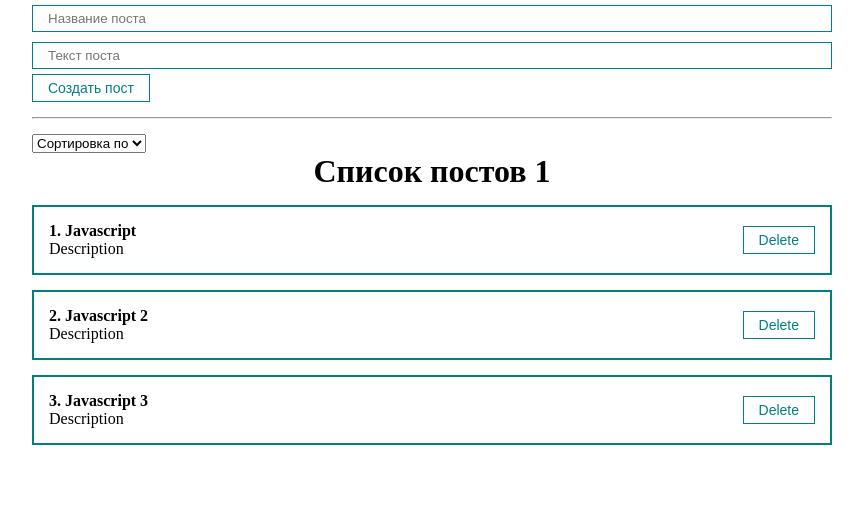
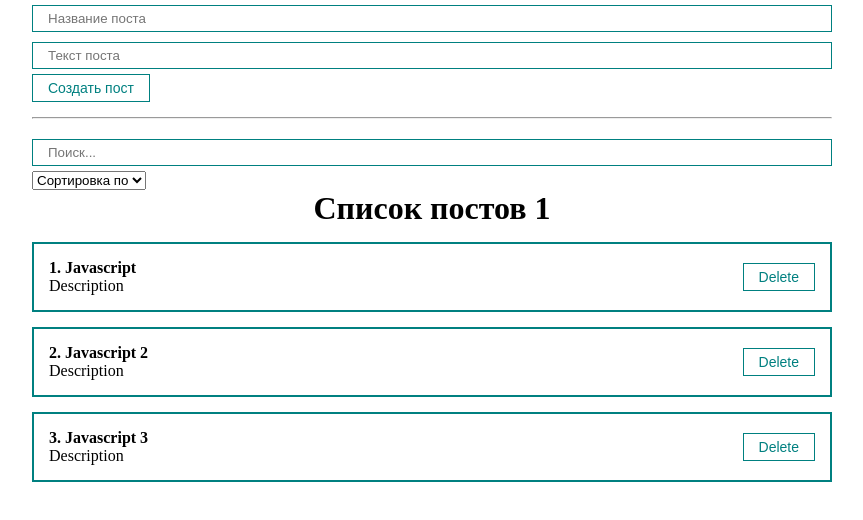
Before and after one commit to ChuikinaMaria/ulbi_react, a React (Create React App) app: page / in a window 1280 px wide. Shown: the top 520 px of the page, without its empty margins (208-1071 px from the left). Built offline with nearby package versions, Linux system fonts and the light colour scheme.

Commit message:
sortedPosts

```diff
--- a/src/App.js
+++ b/src/App.js
@@ -3,6 +3,7 @@
 import PostList from './components/PostList';
 import PostForm from './components/PostForm';
 import MySelect from './components/UI/select/MySelect';
+import MyInput from './components/UI/input/MyInput';
 
 
 function App() {
@@ -14,6 +15,7 @@
   ])
 
   const [selectedSort, setSelectedSort] = useState('');
+  const [searchQuery, setSearchQuery] = useState('');
 
 
 
@@ -25,14 +27,22 @@
     setPosts(posts.filter(p => p.id !== post.id))
   }
 
+  const sortPosts = (sort) => {
+    setSelectedSort(sort);
+    setPosts([...posts].sort((a, b) => a[sort].localeCompare(b[sort])))
+  }
+
   return (
     <div className="App">
       <PostForm create={createPost} />
       <hr style={{margin: '15px 0'}} />
       <div>
+        <MyInput
+          placeholder="Поиск..."
+        />
         <MySelect
           value={selectedSort}
-          onChange={sort => setSelectedSort(sort)}
+          onChange={sortPosts}
           defaultValue="Сортировка по"
           options={[
             {value: 'title', name: 'По названию'},
```
